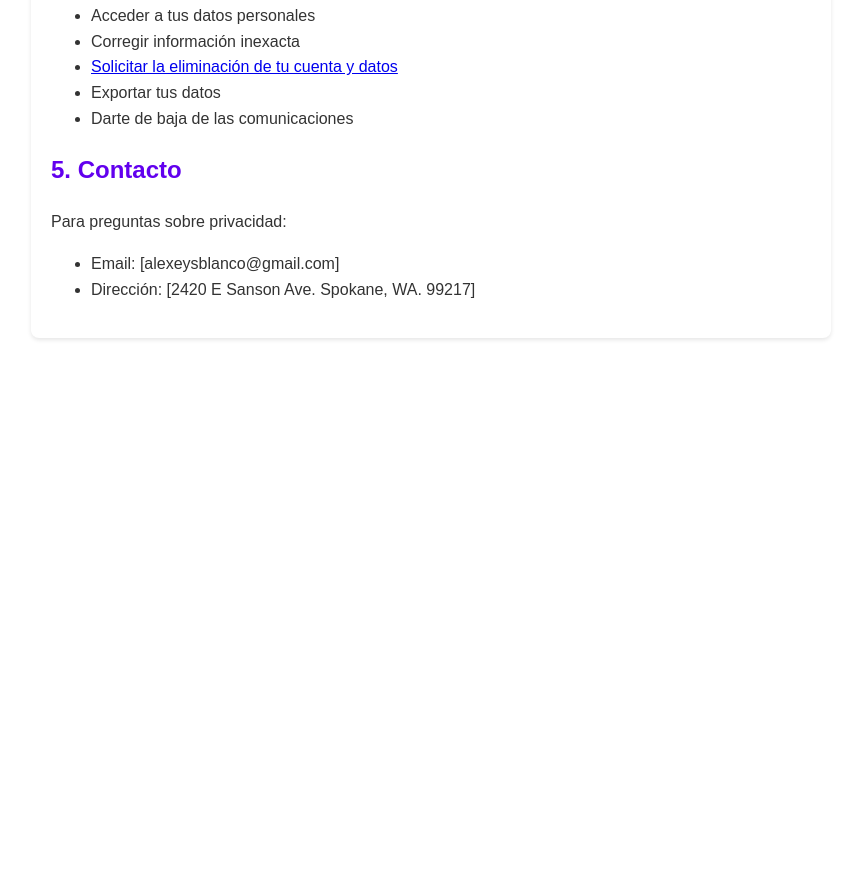
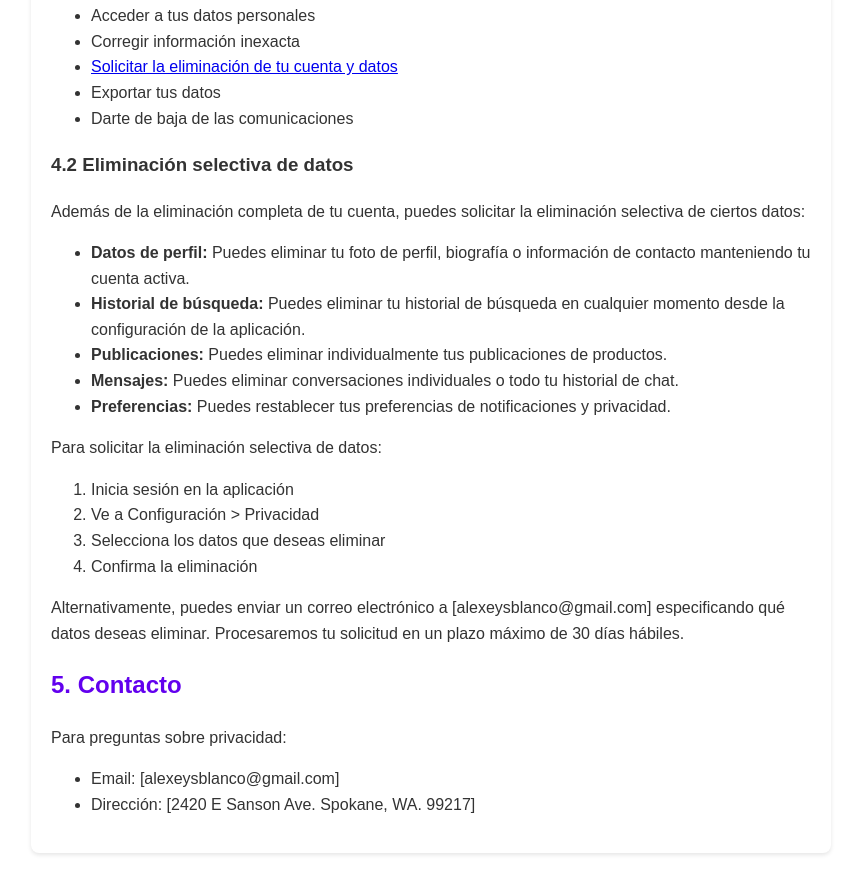
Before and after one commit to Alex121216/ventasbriones-privacy, a plain HTML site: page index.html in a window 1280 px wide. Shown: the part 1192-2065 px from the top of the page, without its empty margins (209-1070 px from the left). Before the commit the page ends 1550 px from the top, so only its background shows below. Drawn offline with Linux system fonts and the light colour scheme.

Commit message:
Update index.html

```diff
--- a/index.html
+++ b/index.html
@@ -79,6 +79,23 @@
     <li>Exportar tus datos</li>
     <li>Darte de baja de las comunicaciones</li>
 </ul>
+<h3>4.2 Eliminación selectiva de datos</h3>
+<p>Además de la eliminación completa de tu cuenta, puedes solicitar la eliminación selectiva de ciertos datos:</p>
+<ul>
+    <li><strong>Datos de perfil:</strong> Puedes eliminar tu foto de perfil, biografía o información de contacto manteniendo tu cuenta activa.</li>
+    <li><strong>Historial de búsqueda:</strong> Puedes eliminar tu historial de búsqueda en cualquier momento desde la configuración de la aplicación.</li>
+    <li><strong>Publicaciones:</strong> Puedes eliminar individualmente tus publicaciones de productos.</li>
+    <li><strong>Mensajes:</strong> Puedes eliminar conversaciones individuales o todo tu historial de chat.</li>
+    <li><strong>Preferencias:</strong> Puedes restablecer tus preferencias de notificaciones y privacidad.</li>
+</ul>
+<p>Para solicitar la eliminación selectiva de datos:</p>
+<ol>
+    <li>Inicia sesión en la aplicación</li>
+    <li>Ve a Configuración > Privacidad</li>
+    <li>Selecciona los datos que deseas eliminar</li>
+    <li>Confirma la eliminación</li>
+</ol>
+<p>Alternativamente, puedes enviar un correo electrónico a [alexeysblanco@gmail.com] especificando qué datos deseas eliminar. Procesaremos tu solicitud en un plazo máximo de 30 días hábiles.</p>
 
         <h2>5. Contacto</h2>
         <p>Para preguntas sobre privacidad:</p>
```
